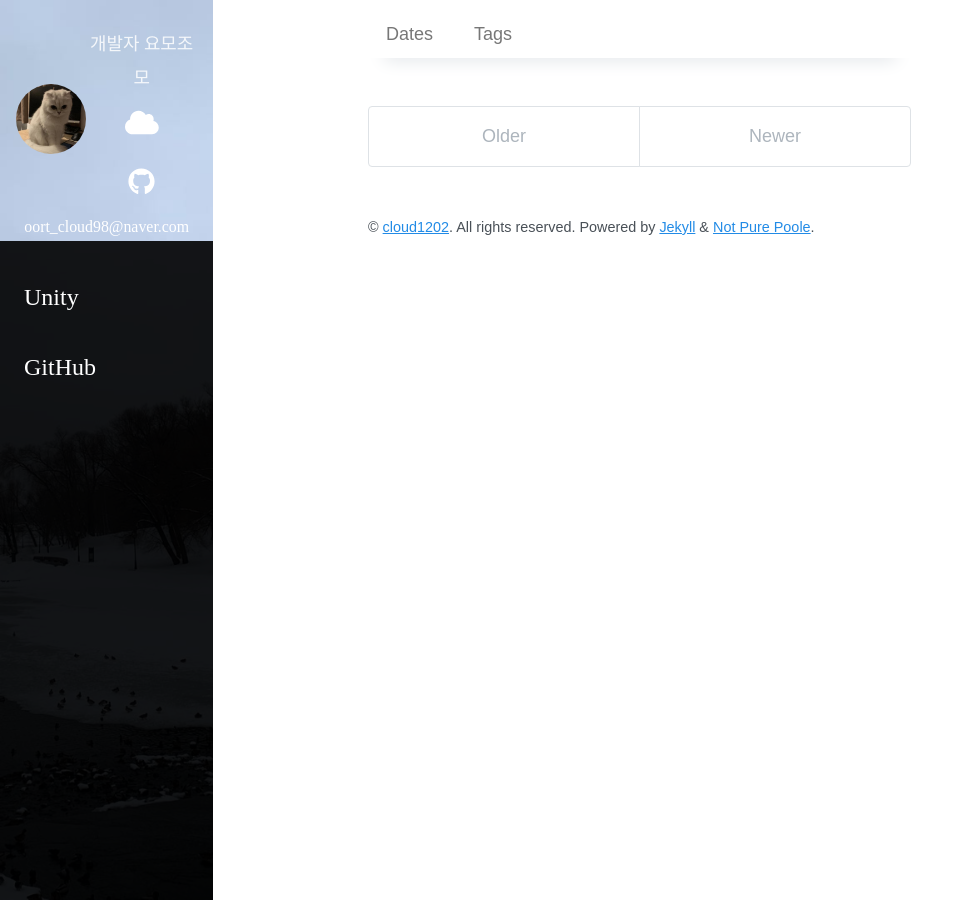
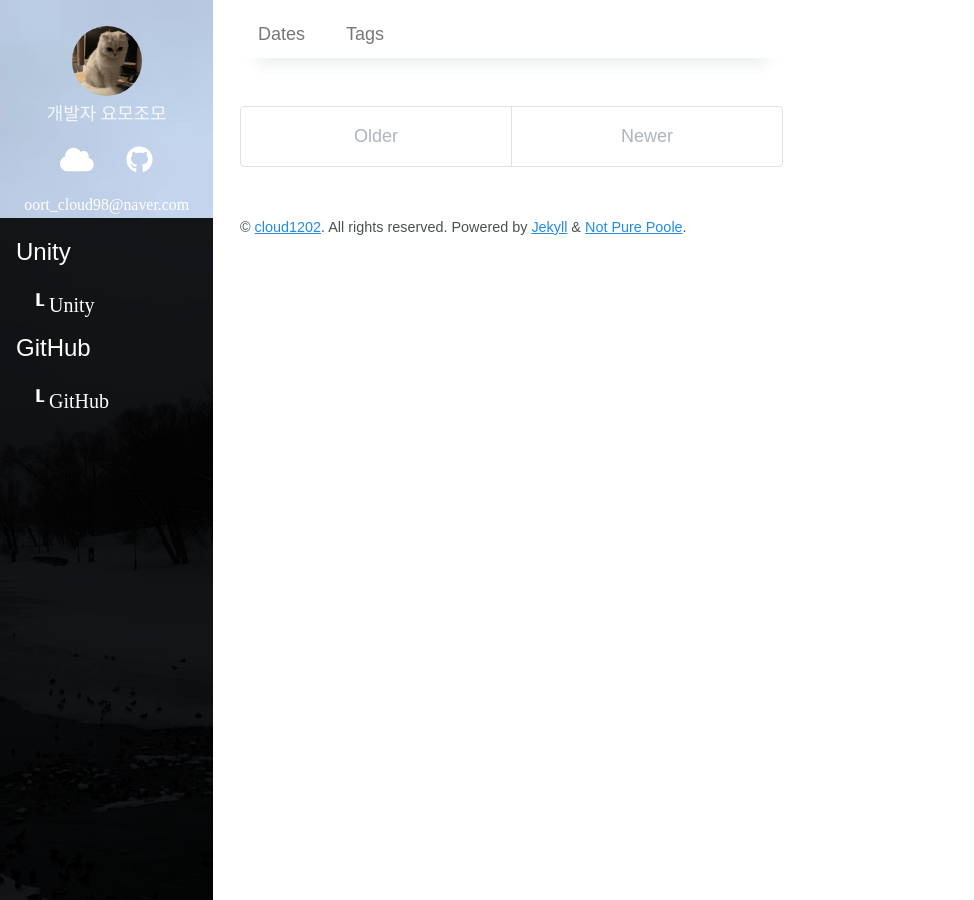
Before and after one commit to cloud1202/cloud1202.github.io, a Jekyll site: the page built from index.html, in a window 1280 px wide. Shown: the whole page, without its empty margins (0-974 px from the left). Built offline with Jekyll 4.4.1, drawn with Linux system fonts in a browser that asks for light colours; nearby versions of some CDN libraries; some web fonts are replaced; the list of posts is cut into pages by our own code.

Commit message:
sidebar-left, content, css
add : sidebar-left size filter
update : content margin
update : css

```diff
--- a/_includes/sidebar-left.html
+++ b/_includes/sidebar-left.html
@@ -1,7 +1,6 @@
 <script src="assets/js/sidebar_left.js" type="text/javascript"></script>
 
-<header class="masthead" id="sidebar-left">
-  <div class="user" id="user">
+<header class="masthead " id="sidebar-left">
   {% if site.avatar -%}
   {%- if site.avatar contains "://" -%}
   {%- assign avatar = site.avatar -%}
@@ -28,22 +27,21 @@
     </div>
     {%- endif %}
   </div>
-
-  </div>
   <div class="masthead-email">
     <small>{{ site.author.email }}</small>
   </div>
   {% if site.data.category -%}
   <header class="category pure-menu category-scroll">
-        <ul class="category-icons pure-menu-list">
     {% for category in site.data.category -%}
-          <li class="pure-menu-item">
+    <div class="category-icons">
+      {{category.title}}
+      <div class="pure-menu-item">
         <a class="category-icon pure-menu-link" href="{{ category.url }}">
-              {{category.title}}
+          ┖ {{category.title}}
         </a>
-          </li>
+      </div>
+    </div>
     {%- endfor %}
-        </ul>
   </header>
   {%- endif %}
 </header>
--- a/_sass/_layout.scss
+++ b/_sass/_layout.scss
@@ -24,7 +24,6 @@
 .sidebar-left {
   display: flex;
   padding-top: var(--spacer);
-  padding-bottom: var(--spacer);
   background: center / cover;
   height: 100vh;
 }
@@ -39,7 +38,7 @@ footer {
     padding-top: var(--spacer-3);
     padding-left: var(--spacer-3);
     padding-right: var(--spacer-3);
-    margin-left: 25%;
+    margin-left: 15%;
   }
 
   .sidebar-left {
--- a/_sass/_sidebar.scss
+++ b/_sass/_sidebar.scss
@@ -6,16 +6,12 @@
   text-align: center;
   margin-top: 10px;
   width: 100%;
+  display: flex;
+  flex-direction: column;
   a {
     color: inherit;
     text-decoration: none;
   }
-}
-
-.user{
-  padding-left: var(--spacer);
-  padding-right: var(--spacer);
-  display: flex;
 }
 
 .avatar-image {
@@ -108,9 +104,10 @@
   padding-top: var(--spacer);
   padding-bottom: var(--spacer);
   width: 100%;
-  height: 72%;
+  height: 100%;
+  flex-grow: 1;
   background-color: rgba($color: #000000, $alpha: 0.9);
-  overflow-y: auto;
+  overflow-y: scroll;
 }
 
 .category-scroll::-webkit-scrollbar{
@@ -118,8 +115,12 @@
 }
 
 .category-icons {
-  text-align: center;
+  text-align: left;
+  font-size : 1.5rem;
   width: 100%;
+  display: flex;
+  flex-direction: column;
+  padding-left: var(--spacer);
 
   a {
     color: inherit;
@@ -129,11 +130,11 @@
 
 .category-icon {
   text-align: left;
-  font-size : 1.5rem;
+  font-size : 1.25rem;
   font-family: 'Title';
   margin-top: 10px;
   width: 100%;
-
+  padding-left: var(--spacer) ;
   a {
     color: inherit;
     text-decoration: none;
--- a/assets/js/sidebar_left.js
+++ b/assets/js/sidebar_left.js
@@ -2,7 +2,7 @@ window.addEventListener('resize', function(){
     var icons =document.getElementsByTagName('svg');
     for(let i = 0; i < icons.length;i++)
     {
-        if(window.matchMedia('(min-width: 768px)').matches)
+        if(window.matchMedia('(max-width: 768px)').matches)
         {
             icons[i].classList.remove('fa-2x');
             icons[i].classList.remove('fa-sm');
@@ -16,15 +16,14 @@ window.addEventListener('resize', function(){
             icons[i].classList.remove('fa-sm');
             icons[i].classList.remove('fa-xs');
             icons[i].classList.remove('fa-lg');
-            icons[i].classList.add('fa-sm');
         }
-        else if(window.matchMedia('(max-width: 1441px)').matches)
+        else if(window.matchMedia('(min-width: 1441px)').matches)
         {
             icons[i].classList.remove('fa-2x');
             icons[i].classList.remove('fa-sm');
             icons[i].classList.remove('fa-xs');
             icons[i].classList.remove('fa-lg');
-            icons[i].classList.add('fa-2x');
+            icons[i].classList.add('fa-lg');
         }
     }
 }, true);
@@ -33,7 +32,7 @@ window.onbeforeunload = function(e){
     var icons =document.getElementsByTagName('svg');
     for(let i = 0; i < icons.length;i++)
     {
-        if(window.matchMedia('(min-width: 768px)').matches)
+        if(window.matchMedia('(max-width: 768px)').matches)
         {
             icons[i].classList.remove('fa-2x');
             icons[i].classList.remove('fa-sm');
@@ -47,15 +46,14 @@ window.onbeforeunload = function(e){
             icons[i].classList.remove('fa-sm');
             icons[i].classList.remove('fa-xs');
             icons[i].classList.remove('fa-lg');
-            icons[i].classList.add('fa-sm');
         }
-        else if(window.matchMedia('(max-width: 1441px)').matches)
+        else if(window.matchMedia('(min-width: 1441px)').matches)
         {
             icons[i].classList.remove('fa-2x');
             icons[i].classList.remove('fa-sm');
             icons[i].classList.remove('fa-xs');
             icons[i].classList.remove('fa-lg');
-            icons[i].classList.add('fa-2x');
+            icons[i].classList.add('fa-lg');
         }
     }
 }
```
Lines whose indentation alone changed are shown as unchanged.
